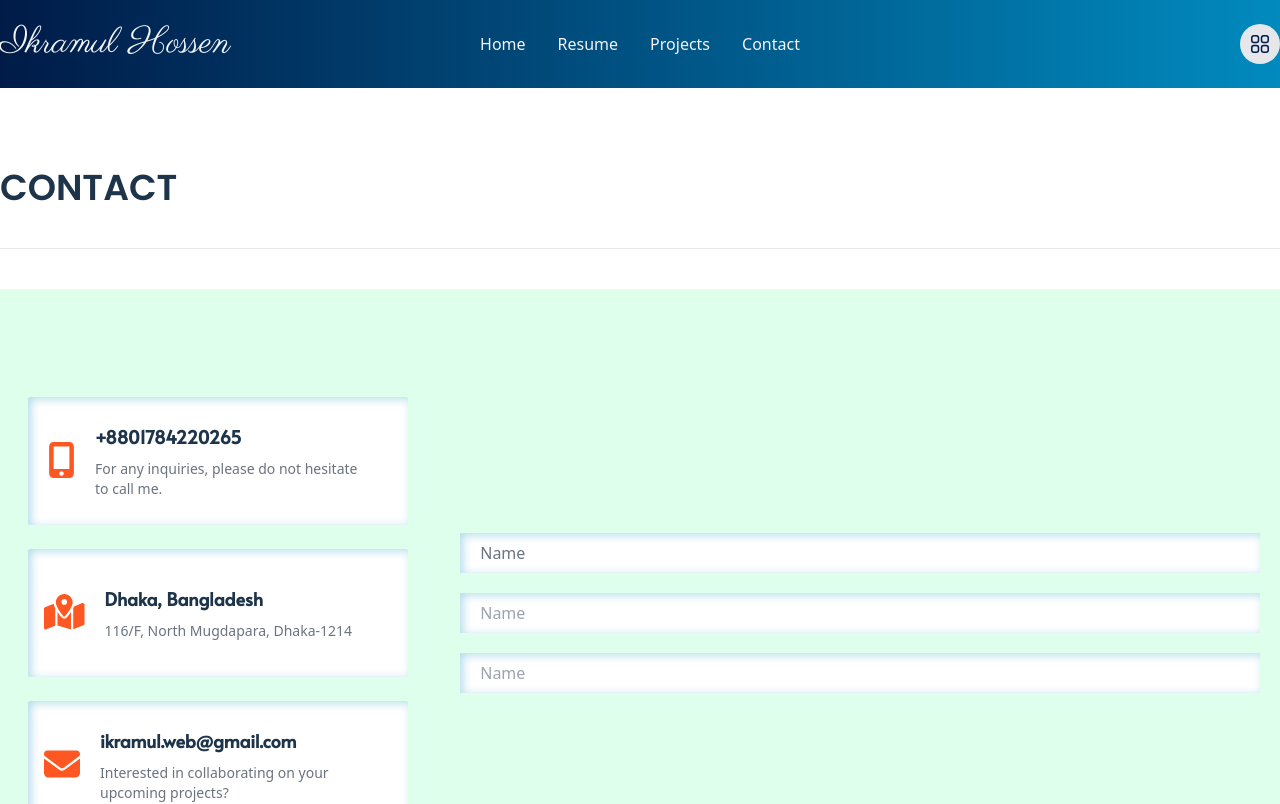
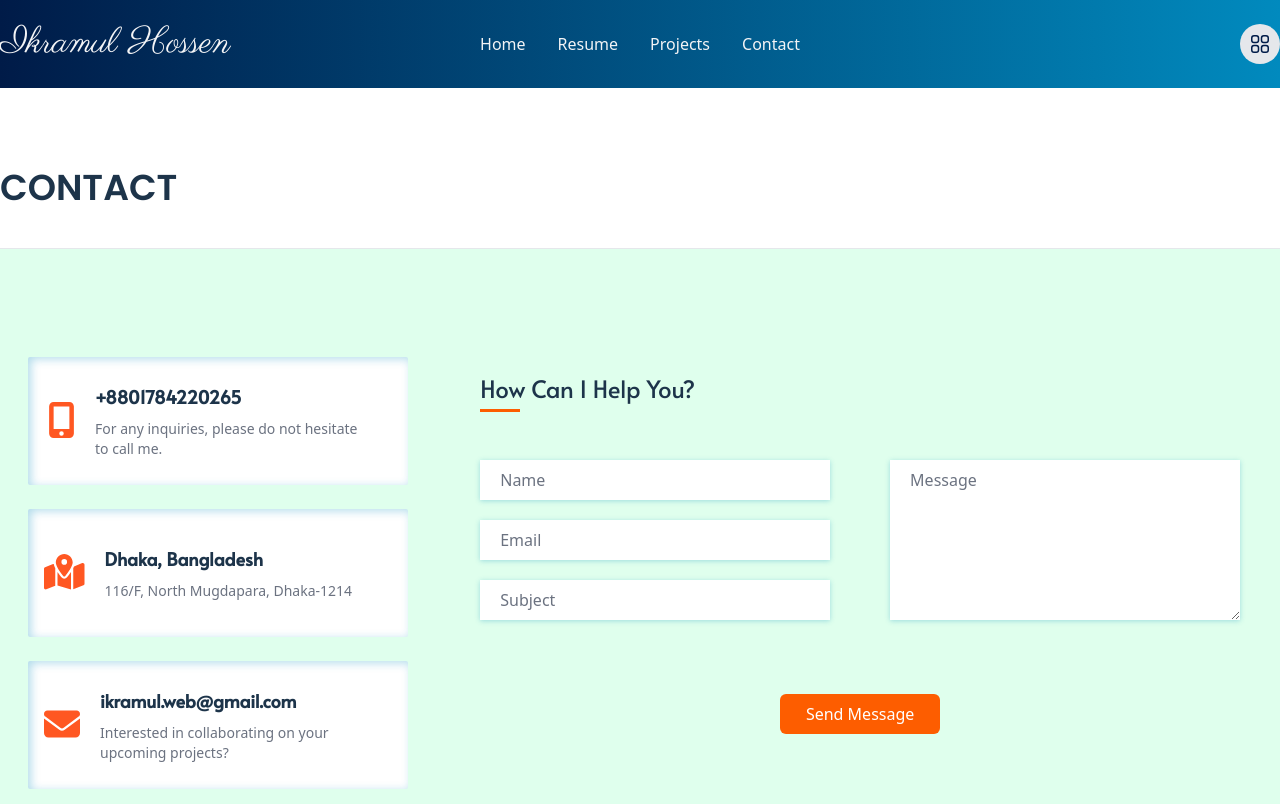
Before and after one commit to ikram3031/Portfolio, a React (Vite) app: page /contact in a window 1280 px wide. Shown: the top 804 px of the page. Built offline with nearby package versions, Linux system fonts and the light colour scheme.

Commit message:
Contact Page

```diff
--- a/src/components/Pagetitle.jsx
+++ b/src/components/Pagetitle.jsx
@@ -3,7 +3,7 @@ import React from 'react'
 const Pagetitle = (props) => {
     return (
 
-        <div className='font-pop font-semibold text-4xl border-b border-gray-200 text-deep pb-10 mb-10'>
+        <div className='font-pop font-semibold text-4xl border-b border-gray-200 text-deep pb-10 '>
             {props.title}
         </div>
     )
--- a/src/index.css
+++ b/src/index.css
@@ -37,5 +37,16 @@
 }
 
 .form{
-    box-shadow: inset 3px 2px 10px rgba(1, 138, 190, 0.3);
+    box-shadow: 0px 1px 5px rgba(1, 138, 190, 0.3);
+
 }
+
+.form:focus, .form:active{
+    box-shadow: inset 3px 2px 5px rgba(1, 138, 190, 0.3);
+
+}
+
+/* MUI ICON */
+.mui{
+    font-size: 40px;
+}
--- a/src/pages/Contact.jsx
+++ b/src/pages/Contact.jsx
@@ -19,7 +19,7 @@ const Contact = () => {
           {/* Info */}
           <div className="p-5 w-1/3 flex flex-col gap-2">
 
-            {/* SIngle Info */}
+            {/* SIngle Info 1 */}
             <div
               className="flex justify-between gap-5 w-full
               bg-white p-5 m-2 inner rounded-sm h-32 items-center"
@@ -37,7 +37,7 @@ const Contact = () => {
               </div>
             </div>
 
-            {/* SIngle Info */}
+            {/* SIngle Info 2 */}
             <div
               className="flex justify-between gap-5 w-full
               bg-white p-4 m-2 inner rounded-sm h-32 items-center"
@@ -58,7 +58,7 @@ const Contact = () => {
               </div>
             </div>
 
-            {/* SIngle Info */}
+            {/* SIngle Info 3 */}
             <div
               className="flex justify-between gap-5 w-full
               bg-white p-4 m-2 inner rounded-sm h-32 items-center"
@@ -83,8 +83,17 @@ const Contact = () => {
 
           {/* Form */}
           <div className="p-5 w-2/3">
-            <form>
-              <div className='flex flex-col gap-5'>
+            <form className='flex flex-col'>
+
+              <h4 className='text-2xl py-2 text-deep font-alata px-5 mb-5'>
+                How Can I Help You?
+                <div className='border-b-3 border-orange2 w-10 pt-1'></div>
+              </h4>
+
+              <div className="flex justify-between gap-5">
+
+                {/* Inputs */}
+                <div className='flex flex-col gap-5 w-1/2 p-5'>
                   <input
                     className='form px-5 py-2 w-full text-md text-deep font-medium
                   focus:outline-none active:outline-none
@@ -95,20 +104,51 @@ const Contact = () => {
                     placeholder='Name'
                   />
                   <input
-                  className='form px-5 py-2 w-full text-md text-deep font-normal'
-                  type="text"
-                  id="name"
-                  name="name"
-                  placeholder='Name'
+                    className='form px-5 py-2 w-full text-md text-deep font-medium
+                  focus:outline-none active:outline-none
+                  placeholder-gray-500'
+                    type="email"
+                    id="email"
+                    name="email"
+                    placeholder='Email'
                   />
                   <input
-                  className='form px-5 py-2 w-full text-md text-deep font-normal'
+                    className='form px-5 py-2 w-full text-md text-deep font-medium
+                  focus:outline-none active:outline-none
+                  placeholder-gray-500'
                     type="text"
-                  id="name"
-                  name="name"
-                  placeholder='Name'
+                    id="Subject"
+                    name="subject"
+                    placeholder='Subject'
                   />
                 </div>
+
+                {/* Textarea */}
+                <div className='w-1/2 p-5'>
+                  <textarea
+                    className='form px-5 py-2 w-full text-md text-deep font-medium
+                    focus:outline-none active:outline-none
+                  placeholder-gray-500 h-40'
+                    id="message"
+                    name="message"
+                    placeholder='Message'
+                  />
+                </div>
+
+
+              </div>
+
+              {/* Submit */}
+
+              <button
+                className='cursor-pointer w-40 mx-auto bg-gradient-to-r bg-orange2
+                text-white my-12
+                 px-2 py-2 rounded-md hover:bg-bluto
+                 transition duration-1000 ease-in-out'
+                type="submit"
+              >Send Message
+              </button>
+
             </form>
           </div>
         </div>
--- a/src/pages/Resume.jsx
+++ b/src/pages/Resume.jsx
@@ -9,7 +9,7 @@ const Resume = () => {
 
         <Pagetitle title="RESUME" />
 
-        <div className='flex gap-5 justify-between items-center pb-20'>
+        <div className='flex gap-5 justify-between items-center pt-5 pb-20'>
           {/* Education */}
           <div className='w-1/2'>
             <h4 className='text-2xl py-2 text-deep'>
--- a/tailwind.config.cjs
+++ b/tailwind.config.cjs
@@ -37,7 +37,9 @@ module.exports = {
         'para': '#42566A',
         'gbg': '#edefee',
         'pale-pink': '#FCE4EC',
-        'orange': '#ff5722'
+        'orange': '#ff5722',
+        'orange2': '#FD5D00',
+        'light-orange': '#F58544'
       },
       fontFamily: {
         'pop': ['Poppins', 'sans-serif'],
```
Lines whose indentation alone changed are shown as unchanged.
